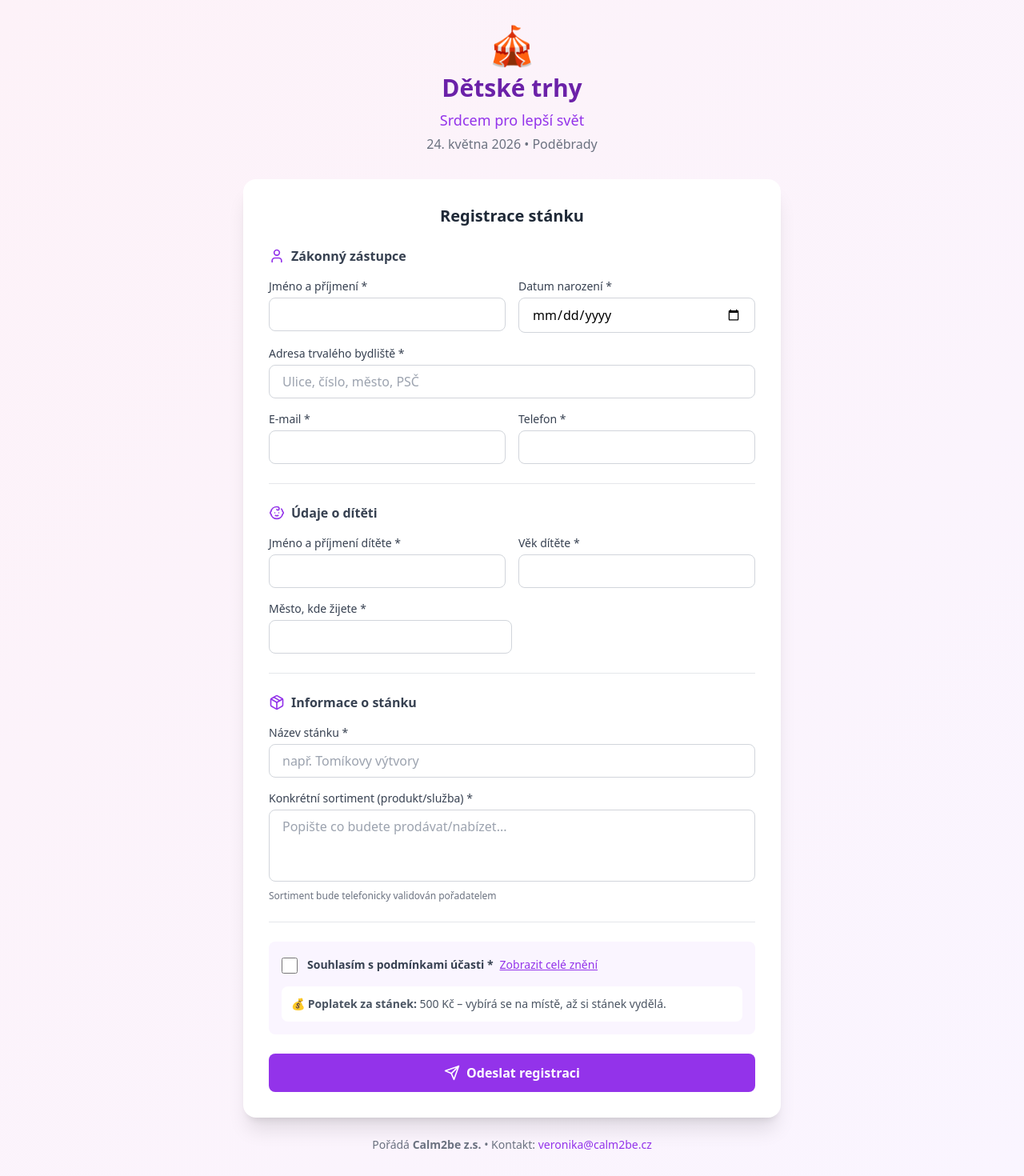
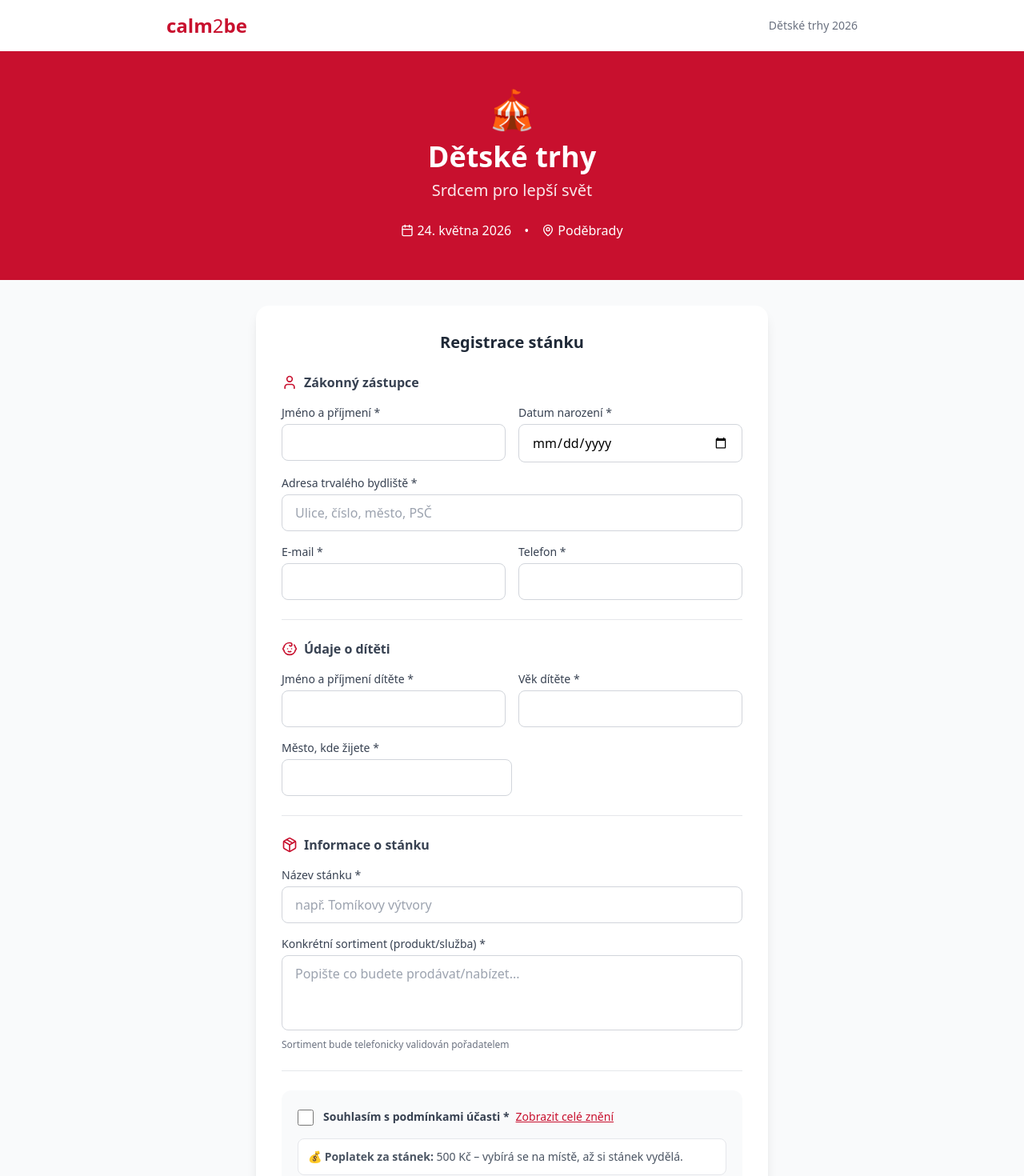
Before and after one commit to radekbitala/detske-trhy, a Next.js app: page / in a window 1280 px wide. Shown: the top 1470 px of the page at 80% size. Built offline with nearby package versions, Linux system fonts and the light colour scheme.

Commit message:
Update page.tsx

```diff
--- a/app/page.tsx
+++ b/app/page.tsx
@@ -1,7 +1,7 @@
 'use client'
 
 import { useState } from 'react'
-import { Send, CheckCircle, User, Baby, Package } from 'lucide-react'
+import { Send, CheckCircle, User, Baby, Package, Calendar, MapPin } from 'lucide-react'
 
 const CONSENT_TEXT = `Souhlasím se zpracováním osobních údajů svého dítěte (jméno, příjmení, věk, fotografie a videa pořízená v rámci aktivit) spolkem Calm2be, z.s., IČO: 17901006, se sídlem Na Vinici 109/9, 290 01 Poděbrady. Tyto údaje mohou být použity pro organizaci akcí a také pro jejich propagaci (web, sociální sítě, propagační materiály). Souhlas je platný po dobu účasti dítěte na aktivitách a nejdéle 5 let od jeho udělení.
 
@@ -66,8 +66,8 @@ export default function RegistrationPage() {
 
   if (formSubmitted) {
     return (
-      <div className="min-h-screen bg-gradient-to-br from-pink-50 to-purple-50 flex items-center justify-center p-4">
-        <div className="bg-white rounded-2xl shadow-xl p-8 max-w-md text-center">
+      <div className="min-h-screen bg-gray-50 flex items-center justify-center p-4">
+        <div className="bg-white rounded-2xl shadow-lg p-8 max-w-md text-center">
           <div className="w-20 h-20 bg-green-100 rounded-full flex items-center justify-center mx-auto mb-6">
             <CheckCircle className="w-10 h-10 text-green-600" />
           </div>
@@ -84,7 +84,8 @@ export default function RegistrationPage() {
                 products: '', consentGiven: false
               })
             }}
-            className="bg-purple-600 text-white px-6 py-3 rounded-lg hover:bg-purple-700 transition-colors"
+            style={{ backgroundColor: '#C8102E' }}
+            className="text-white px-6 py-3 rounded-lg hover:opacity-90 transition-opacity"
           >
             Zaregistrovat další dítě
           </button>
@@ -94,17 +95,40 @@ export default function RegistrationPage() {
   }
 
   return (
-    <div className="min-h-screen bg-gradient-to-br from-pink-50 to-purple-50 py-8 px-4">
-      <div className="max-w-2xl mx-auto">
-        {/* Header */}
-        <div className="text-center mb-8">
-          <div className="text-5xl mb-3">🎪</div>
-          <h1 className="text-3xl font-bold text-purple-800 mb-2">Dětské trhy</h1>
-          <p className="text-lg text-purple-600">Srdcem pro lepší svět</p>
-          <p className="text-gray-500 mt-1">24. května 2026 • Poděbrady</p>
+    <div className="min-h-screen bg-gray-50">
+      {/* Header */}
+      <header className="bg-white shadow-sm">
+        <div className="max-w-4xl mx-auto px-4 py-4 flex items-center justify-between">
+          <a href="https://calm2be.cz" target="_blank" rel="noopener noreferrer" style={{ color: '#C8102E' }} className="text-2xl font-bold">
+            calm<span className="font-normal">2</span>be
+          </a>
+          <span className="text-sm text-gray-500">Dětské trhy 2026</span>
         </div>
+      </header>
 
-        <div className="bg-white rounded-2xl shadow-xl p-6 md:p-8">
+      {/* Hero section */}
+      <div style={{ backgroundColor: '#C8102E' }} className="text-white py-12">
+        <div className="max-w-4xl mx-auto px-4 text-center">
+          <div className="text-5xl mb-4">🎪</div>
+          <h1 className="text-3xl md:text-4xl font-bold mb-2 text-white">Dětské trhy</h1>
+          <p className="text-xl text-white opacity-90">Srdcem pro lepší svět</p>
+          <div className="mt-6 inline-flex items-center gap-4 text-white">
+            <span className="flex items-center gap-1">
+              <Calendar className="w-4 h-4" />
+              24. května 2026
+            </span>
+            <span>•</span>
+            <span className="flex items-center gap-1">
+              <MapPin className="w-4 h-4" />
+              Poděbrady
+            </span>
+          </div>
+        </div>
+      </div>
+
+      {/* Form */}
+      <div className="max-w-2xl mx-auto px-4 py-8">
+        <div className="bg-white rounded-2xl shadow-lg p-6 md:p-8">
           <h2 className="text-xl font-bold text-gray-800 mb-6 text-center">Registrace stánku</h2>
 
           {error && (
@@ -115,9 +139,9 @@ export default function RegistrationPage() {
 
           <form onSubmit={handleFormSubmit} className="space-y-6">
             {/* Zákonný zástupce */}
-            <div className="border-b pb-6">
+            <div className="border-b border-gray-200 pb-6">
               <h3 className="font-semibold text-gray-700 mb-4 flex items-center">
-                <User className="w-5 h-5 mr-2 text-purple-600" />
+                <User className="w-5 h-5 mr-2" style={{ color: '#C8102E' }} />
                 Zákonný zástupce
               </h3>
               <div className="grid md:grid-cols-2 gap-4">
@@ -128,7 +152,7 @@ export default function RegistrationPage() {
                     required
                     value={formData.parentName}
                     onChange={e => setFormData({...formData, parentName: e.target.value})}
-                    className="w-full px-4 py-2 border border-gray-300 rounded-lg focus:ring-2 focus:ring-purple-500 focus:border-transparent outline-none"
+                    className="w-full px-4 py-2.5 border border-gray-300 rounded-lg focus:ring-2 focus:ring-red-100 focus:border-red-500 outline-none transition-colors"
                   />
                 </div>
                 <div>
@@ -138,7 +162,7 @@ export default function RegistrationPage() {
                     required
                     value={formData.parentBirthDate}
                     onChange={e => setFormData({...formData, parentBirthDate: e.target.value})}
-                    className="w-full px-4 py-2 border border-gray-300 rounded-lg focus:ring-2 focus:ring-purple-500 focus:border-transparent outline-none"
+                    className="w-full px-4 py-2.5 border border-gray-300 rounded-lg focus:ring-2 focus:ring-red-100 focus:border-red-500 outline-none transition-colors"
                   />
                 </div>
                 <div className="md:col-span-2">
@@ -148,7 +172,7 @@ export default function RegistrationPage() {
                     required
                     value={formData.parentAddress}
                     onChange={e => setFormData({...formData, parentAddress: e.target.value})}
-                    className="w-full px-4 py-2 border border-gray-300 rounded-lg focus:ring-2 focus:ring-purple-500 focus:border-transparent outline-none"
+                    className="w-full px-4 py-2.5 border border-gray-300 rounded-lg focus:ring-2 focus:ring-red-100 focus:border-red-500 outline-none transition-colors"
                     placeholder="Ulice, číslo, město, PSČ"
                   />
                 </div>
@@ -159,7 +183,7 @@ export default function RegistrationPage() {
                     required
                     value={formData.parentEmail}
                     onChange={e => setFormData({...formData, parentEmail: e.target.value})}
-                    className="w-full px-4 py-2 border border-gray-300 rounded-lg focus:ring-2 focus:ring-purple-500 focus:border-transparent outline-none"
+                    className="w-full px-4 py-2.5 border border-gray-300 rounded-lg focus:ring-2 focus:ring-red-100 focus:border-red-500 outline-none transition-colors"
                   />
                 </div>
                 <div>
@@ -169,16 +193,16 @@ export default function RegistrationPage() {
                     required
                     value={formData.parentPhone}
                     onChange={e => setFormData({...formData, parentPhone: e.target.value})}
-                    className="w-full px-4 py-2 border border-gray-300 rounded-lg focus:ring-2 focus:ring-purple-500 focus:border-transparent outline-none"
+                    className="w-full px-4 py-2.5 border border-gray-300 rounded-lg focus:ring-2 focus:ring-red-100 focus:border-red-500 outline-none transition-colors"
                   />
                 </div>
               </div>
             </div>
 
             {/* Dítě */}
-            <div className="border-b pb-6">
+            <div className="border-b border-gray-200 pb-6">
               <h3 className="font-semibold text-gray-700 mb-4 flex items-center">
-                <Baby className="w-5 h-5 mr-2 text-purple-600" />
+                <Baby className="w-5 h-5 mr-2" style={{ color: '#C8102E' }} />
                 Údaje o dítěti
               </h3>
               <div className="grid md:grid-cols-2 gap-4">
@@ -189,7 +213,7 @@ export default function RegistrationPage() {
                     required
                     value={formData.childName}
                     onChange={e => setFormData({...formData, childName: e.target.value})}
-                    className="w-full px-4 py-2 border border-gray-300 rounded-lg focus:ring-2 focus:ring-purple-500 focus:border-transparent outline-none"
+                    className="w-full px-4 py-2.5 border border-gray-300 rounded-lg focus:ring-2 focus:ring-red-100 focus:border-red-500 outline-none transition-colors"
                   />
                 </div>
                 <div>
@@ -201,7 +225,7 @@ export default function RegistrationPage() {
                     max="18"
                     value={formData.childAge}
                     onChange={e => setFormData({...formData, childAge: e.target.value})}
-                    className="w-full px-4 py-2 border border-gray-300 rounded-lg focus:ring-2 focus:ring-purple-500 focus:border-transparent outline-none"
+                    className="w-full px-4 py-2.5 border border-gray-300 rounded-lg focus:ring-2 focus:ring-red-100 focus:border-red-500 outline-none transition-colors"
                   />
                 </div>
                 <div className="md:col-span-2 md:w-1/2">
@@ -211,16 +235,16 @@ export default function RegistrationPage() {
                     required
                     value={formData.city}
                     onChange={e => setFormData({...formData, city: e.target.value})}
-                    className="w-full px-4 py-2 border border-gray-300 rounded-lg focus:ring-2 focus:ring-purple-500 focus:border-transparent outline-none"
+                    className="w-full px-4 py-2.5 border border-gray-300 rounded-lg focus:ring-2 focus:ring-red-100 focus:border-red-500 outline-none transition-colors"
                   />
                 </div>
               </div>
             </div>
 
             {/* Stánek */}
-            <div className="border-b pb-6">
+            <div className="border-b border-gray-200 pb-6">
               <h3 className="font-semibold text-gray-700 mb-4 flex items-center">
-                <Package className="w-5 h-5 mr-2 text-purple-600" />
+                <Package className="w-5 h-5 mr-2" style={{ color: '#C8102E' }} />
                 Informace o stánku
               </h3>
               <div className="space-y-4">
@@ -231,7 +255,7 @@ export default function RegistrationPage() {
                     required
                     value={formData.stallName}
                     onChange={e => setFormData({...formData, stallName: e.target.value})}
-                    className="w-full px-4 py-2 border border-gray-300 rounded-lg focus:ring-2 focus:ring-purple-500 focus:border-transparent outline-none"
+                    className="w-full px-4 py-2.5 border border-gray-300 rounded-lg focus:ring-2 focus:ring-red-100 focus:border-red-500 outline-none transition-colors"
                     placeholder="např. Tomíkovy výtvory"
                   />
                 </div>
@@ -242,7 +266,7 @@ export default function RegistrationPage() {
                     rows={3}
                     value={formData.products}
                     onChange={e => setFormData({...formData, products: e.target.value})}
-                    className="w-full px-4 py-2 border border-gray-300 rounded-lg focus:ring-2 focus:ring-purple-500 focus:border-transparent outline-none resize-none"
+                    className="w-full px-4 py-2.5 border border-gray-300 rounded-lg focus:ring-2 focus:ring-red-100 focus:border-red-500 outline-none transition-colors resize-none"
                     placeholder="Popište co budete prodávat/nabízet..."
                   />
                   <p className="text-xs text-gray-500 mt-1">Sortiment bude telefonicky validován pořadatelem</p>
@@ -251,7 +275,7 @@ export default function RegistrationPage() {
             </div>
 
             {/* Souhlas */}
-            <div className="bg-purple-50 p-4 rounded-lg">
+            <div className="bg-gray-50 p-5 rounded-xl">
               <div className="flex items-start space-x-3">
                 <input
                   type="checkbox"
@@ -259,7 +283,7 @@ export default function RegistrationPage() {
                   id="consent"
                   checked={formData.consentGiven}
                   onChange={e => setFormData({...formData, consentGiven: e.target.checked})}
-                  className="mt-1 w-5 h-5 text-purple-600 border-gray-300 rounded focus:ring-purple-500"
+                  className="mt-1 w-5 h-5 border-gray-300 rounded focus:ring-red-500 accent-red-600"
                 />
                 <div className="flex-1">
                   <label htmlFor="consent" className="text-sm text-gray-700 cursor-pointer">
@@ -268,13 +292,14 @@ export default function RegistrationPage() {
                   <button
                     type="button"
                     onClick={() => setShowFullConsent(!showFullConsent)}
-                    className="ml-2 text-purple-600 text-sm underline hover:text-purple-800"
+                    style={{ color: '#C8102E' }}
+                    className="ml-2 text-sm underline hover:opacity-80"
                   >
                     {showFullConsent ? 'Skrýt' : 'Zobrazit celé znění'}
                   </button>
 
                   {showFullConsent && (
-                    <div className="mt-3 p-3 bg-white rounded-lg text-xs text-gray-600 border border-purple-200">
+                    <div className="mt-3 p-3 bg-white rounded-lg text-xs text-gray-600 border border-gray-200">
                       <div className="font-semibold mb-2 text-gray-800">
                         Souhlas zákonného zástupce se zapojením dítěte do aktivit spolku Calm2be, z.s.
                       </div>
@@ -284,7 +309,7 @@ export default function RegistrationPage() {
                 </div>
               </div>
 
-              <div className="mt-4 p-3 bg-white rounded-lg">
+              <div className="mt-4 p-3 bg-white rounded-lg border border-gray-200">
                 <p className="text-sm text-gray-600">
                   💰 <strong>Poplatek za stánek:</strong> 500 Kč – vybírá se na místě, až si stánek vydělá.
                 </p>
@@ -294,7 +319,8 @@ export default function RegistrationPage() {
             <button
               type="submit"
               disabled={isSubmitting}
-              className="w-full bg-purple-600 text-white py-3 px-6 rounded-lg font-semibold hover:bg-purple-700 transition-colors flex items-center justify-center disabled:opacity-50 disabled:cursor-not-allowed"
+              style={{ backgroundColor: '#C8102E' }}
+              className="w-full text-white py-3.5 px-6 rounded-lg font-semibold hover:opacity-90 transition-opacity flex items-center justify-center disabled:opacity-50 disabled:cursor-not-allowed shadow-lg"
             >
               {isSubmitting ? (
                 <span>Odesílám...</span>
@@ -308,8 +334,19 @@ export default function RegistrationPage() {
           </form>
         </div>
 
-        <div className="mt-6 text-center text-sm text-gray-500">
-          Pořádá <strong>Calm2be z.s.</strong> • Kontakt: <a href="mailto:veronika@calm2be.cz" className="text-purple-600 hover:underline">veronika@calm2be.cz</a>
+        {/* Footer */}
+        <div className="mt-8 text-center text-sm text-gray-500">
+          <p>Pořádá <strong>Calm2be z.s.</strong></p>
+          <p className="mt-1">
+            <a href="mailto:veronika@calm2be.cz" style={{ color: '#C8102E' }} className="hover:underline">veronika@calm2be.cz</a>
+            <span className="mx-2">•</span>
+            <a href="tel:+420602282276" style={{ color: '#C8102E' }} className="hover:underline">602 282 276</a>
+          </p>
+          <p className="mt-3">
+            <a href="https://calm2be.cz" target="_blank" rel="noopener noreferrer" style={{ color: '#C8102E' }} className="hover:underline">
+              www.calm2be.cz
+            </a>
+          </p>
         </div>
       </div>
     </div>
```
